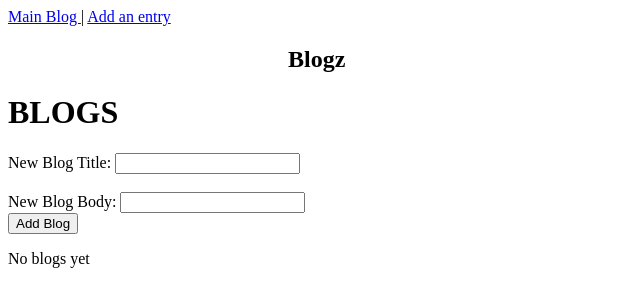
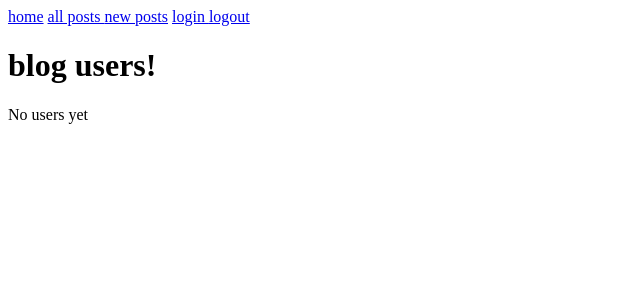
Before and after one commit to AnnaHey/blogz, a Flask app: page / in a window 1280 px wide. Shown: the top 307 px of the page, without its empty margins (0-640 px from the left). Run offline with Flask 2, Linux system fonts and the light colour scheme.

Commit message:
login and logout working

```diff
--- a/main.py
+++ b/main.py
@@ -1,4 +1,4 @@
-from flask import Flask, request, redirect, render_template
+from flask import Flask, request, redirect, render_template, session
 from flask_sqlalchemy import SQLAlchemy
 
 app = Flask(__name__)
@@ -6,6 +6,7 @@ app.config['DEBUG'] = True
 app.config['SQLALCHEMY_DATABASE_URI'] = 'mysql+pymysql://blogz:blogs@localhost:8889/blogz'
 app.config['SQLALCHEMY_ECHO'] = True
 db = SQLAlchemy(app)
+app.secret_key = 'y337kGcys&zP3B'
 
 class Blog(db.Model):
 
@@ -19,6 +20,7 @@ class Blog(db.Model):
         self.blog_body = blog_body
         self.owner = owner
 
+
 class User(db.Model):
 
     id = db.Column(db.Integer, primary_key=True)
@@ -30,13 +32,107 @@ class User(db.Model):
         self.username = username
         self.password = password
 
+@app.before_request
+def require_login():
+    allowed_routes = ['login', 'signup', 'index', 'blogs']
+    if request.endpoint not in allowed_routes and 'username' not in session:
+        return redirect ('/login')
 
-blogs = []
+
+
+@app.route('/login', methods = ['POST', 'GET'])
+def login():
+    if request.method == 'POST':
+        username = request.form['username']
+        password = request.form['password']
+        user = User.query.filter_by(username=username).first()
+        if user and user.password == password:
+            session['username'] = username
+            return redirect('/')
+        else:
+            flash("Username does not exist", "error")
+    return render_template('login.html')
+
+
+@app.route('/logout', methods=['GET'])
+def logout():
+    del session['username']
+    return redirect ('/')
+
+
+@app.route('/signup', methods=['POST', 'GET'])
+def signup():
+    if request.method == 'POST':
+        username = request.form['username']
+        password = request.form['password']
+        verify = request.form['verify']
+        username_error =''
+        password_error = ''
+        verify_error = ''
+
+
+        if len(username) < 3 or len(username) > 20:
+            username_error = "Not a valid username"
+            username = ''
+
+        if password != verify:
+            password_error = "Not a match"
+            password = ''
+        else:
+            password = password
+
+        if verify != password:
+            verify_error = "Not a match, please re-enter password and verification"
+            password = ''
+            verify = ''
+        else:
+            password = password
+            verify = verify
+
+        existing_user = User.query.filter_by(username=username).first()
+        if not existing_user:
+            new_user = User(username, password)
+            db.session.add(new_user)
+            db.session.commit()
+            session['username'] = username
+            return redirect('/')
+
+        else:
+            # will return message that user already exists
+            pass
+
+    return render_template('signup.html')
+
+
+
+
+# blogs = []
 
 @app.route('/', methods=['POST', 'GET'])
+def index():
+    users = User.query.all()
+    return render_template('index.html', title="Blogz", users=users)
 
-def index():
+@app.route('/blog')
+def blog_list():
+    if request.args.get("id"):
+        blog_id = request.args.get("id")
+        blog = Blog.query.get(blog_id)
 
+        return render_template('singleblog.html', blog=blog)
+
+    elif request.args.get("user"):
+        user_id = request.args.get("user")
+        user = User.query.get(user_id)
+        blogs = Blog.query.filter_by(owner=user).all()
+        return render_template('singleUser.html', blogs=blogs)
+
+    else:
+        blogs = Blog.query.all()
+        return render_template('blogs.html', title="Blogz", blogs=blogs)
+
+@app.route("/newblog", methods=['POST', 'GET'])
+def add_blog():
     if request.method == 'POST':
         blog_title = request.form['blog_title']
         blog_body = request.form['blog_body']
--- a/templates/base.html
+++ b/templates/base.html
@@ -3,15 +3,22 @@
     <head>
         <title>{{title}}</title>
     </head>
+    <body>
         <header>
             <nav>
-                    <a href="/blog">Main Blog  </a>|
-                    <a href="/newpost">Add an entry</a>
-                    <br>
-        <h1 style=padding-left:280px;>Blogz </h1>
+                    <a href="./home">home</a>
+                    <a href="./blog">all posts  </a>
+                    <a href="./newpost">new posts</a>
+                    <a href="./login"> login </a>
+                    <a href="./logout">logout</a>
             </nav>
         </header>
 <body>
+
+    <div>
+
+    </div>
+
 
     {% block content %}
     {% endblock %}
--- a/templates/blogs.html
+++ b/templates/blogs.html
@@ -2,33 +2,17 @@
 
 {% block content %}
 
-    <h1>BLOGS</h1>
-    <form method='post'>
-            <label>
-                New Blog Title:
-                <input type="text" name='blog_title'/>
-            </label>
-        </br>
-        </br>
-            <label>
-                New Blog Body:
-                <input type="text" name='blog_body'/>
-            </label>
-        </br>
-        <input type="submit" value='Add Blog'/>
-    </form>
-
-    </hr>
+    <h1>{{title}}</h1>
 
     {% if blogs|length == 0 %}
-    <p>No blogs yet</p>
+    <p>No blog yet... please add a blog</p>
     {% else %}
 
-
-        {% for blog_title in blogs %}
-        <h2 class="post-title">{{blog_title}}</h2>
-        <p class="post-body">{{blog_body}}</p>
-        {% endfor %}
-
+        <div>
+            {% for blog in blogs %}
+            <h2><a href="./blog?id={{blog.id}}">{{blog.blog_title}}</a></h2>
+            <p>{{blog.blog_body}}</p>
+            {% endfor %}
+        </div>
     {% endif %}
 {% endblock %}
--- a/templates/index.html
+++ b/templates/index.html
@@ -0,0 +1,17 @@
+{% extends "base.html" %}
+
+{% block content %}
+
+    <h1>blog users!</h1>
+
+    {% if users|length == 0 %}
+    <p>No users yet</p>
+    {% else %}
+
+        <ul>
+            {% for user in users %}
+            <li><a href="./blog?user={{user.id}}">{{user.username}}</a></li>
+            {% endfor %}
+        </ul>
+    {% endif %}
+{% endblock %}
```
Also changed, not shown: templates/login.html (+23 -0 lines), templates/newblog.html (added, +23 -0 lines), templates/singleblog.html (added, +11 -0 lines), templates/singleuser.html (+16 -0 lines), templates/blog.html (deleted), templates/newpost.html (deleted).
